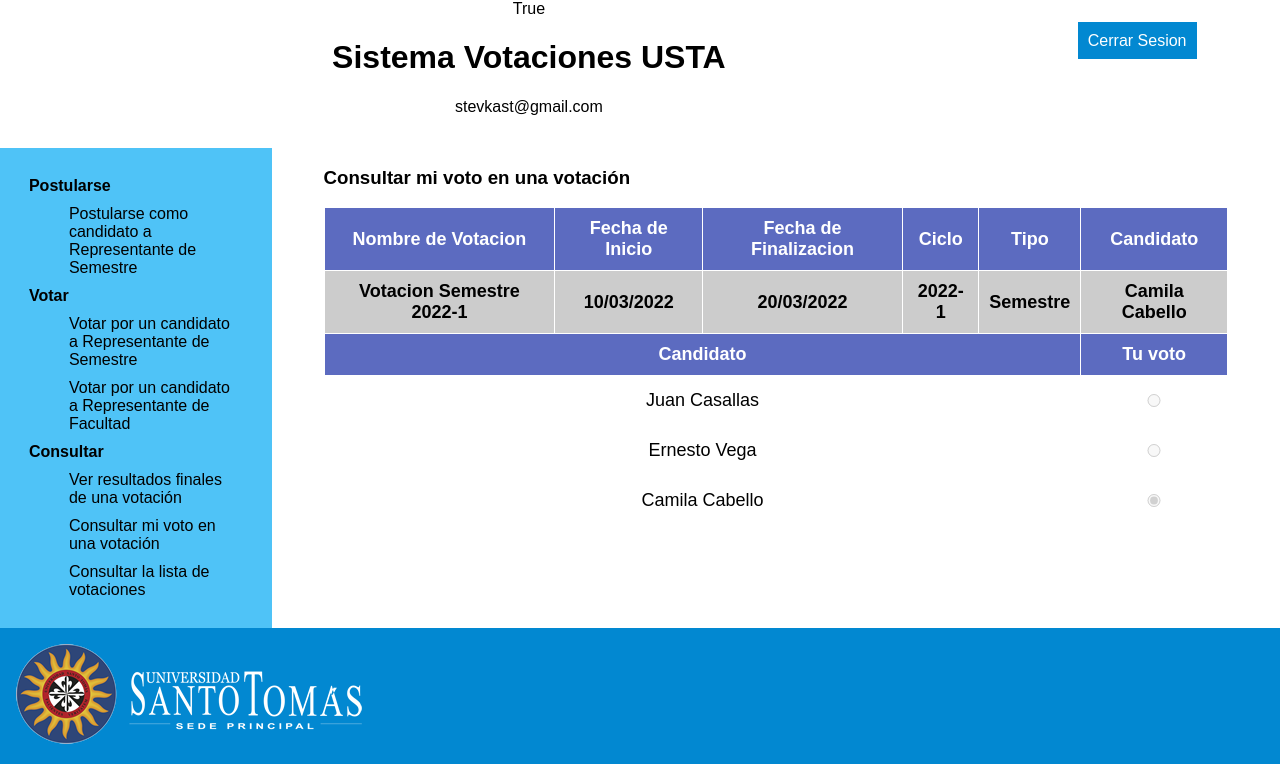
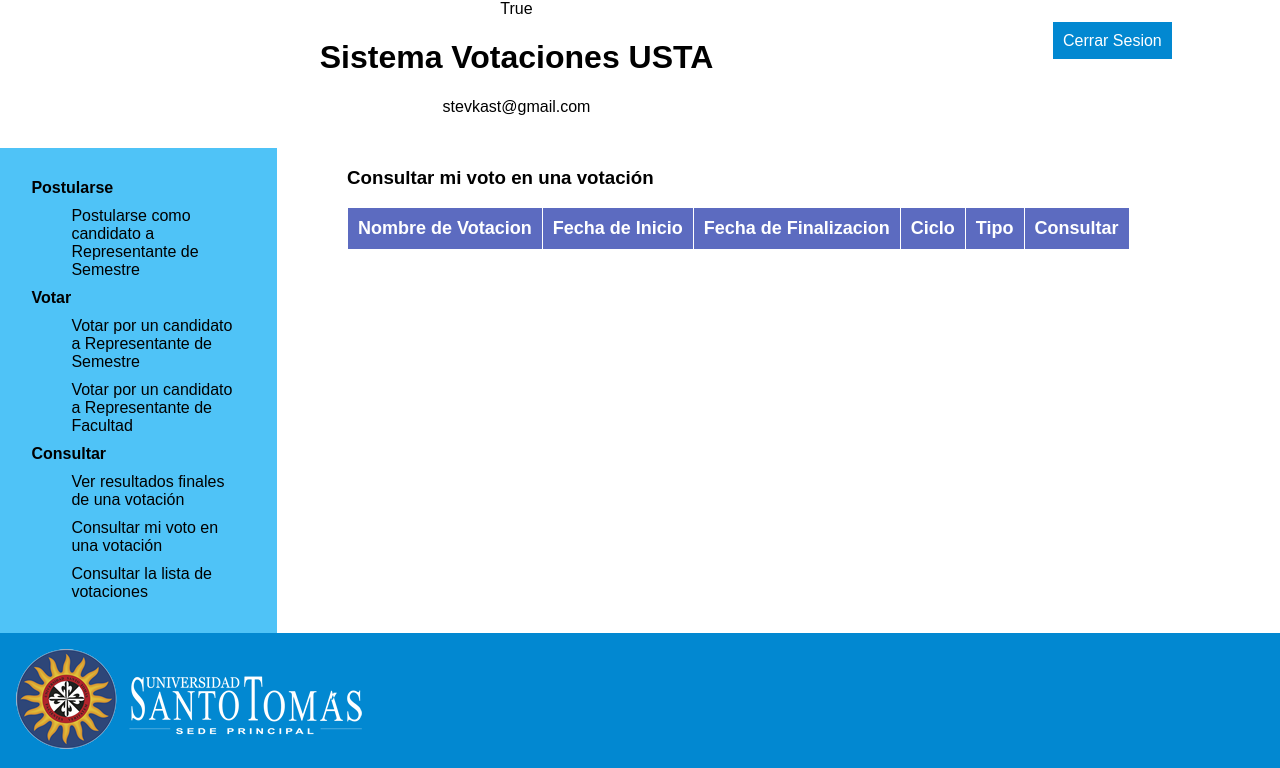
Before and after one commit to stev-kast/votaciones_usta, a Django app: page /consultMyVote/ in a window 1280 px wide. Shown: the top 768 px of the page. Run offline with Django 4.2, Linux system fonts and the light colour scheme; a user stored in the database is signed in; data comes from the database, SQL or seed files in the repository; both versions use the stored data as it was after the commit; lists and menus that the app fills with data are empty.

Commit message:
Sistema de votacion completo (Se puede votar, consultar votaciones en las que se ha participado y denegar la participacion en votaciones en las que ya se haya votado)

```diff
--- a/proyects/votaciones_usta/app_votaciones/templates/consultMyVote.html
+++ b/proyects/votaciones_usta/app_votaciones/templates/consultMyVote.html
@@ -11,45 +11,29 @@
       <th>Fecha de Finalizacion</th>
       <th>Ciclo</th>
       <th>Tipo</th>
-      <th>Candidato</th>
+      <th>Consultar</th>
     </tr>
   </thead>
   <tbody>
-  <tbody class="toggle">
+    {% if votaciones %}
+    {% for votacion in votaciones %}
     <tr>
-      <td>Votacion Semestre 2022-1</td>
-      <td>10/03/2022</td>
-      <td>20/03/2022</td>
-      <td>2022-1</td>
+      <td>{{ votacion.nombre }}</td>
+      <td>{{ votacion.start_date }}</td>
+      <td>{{ votacion.end_date }}</td>
+      <td> Update Model! </td>
+      {% if votacion.idTipo_id == 1 %}
       <td>Semestre</td>
-      <td>Camila Cabello</td>
+      {% else %}
+      <td>Facultad</td>
+      {% endif %}
+      <form action="{% url 'app:listCandidates' %}" method="post">
+        {% csrf_token %}
+        <td><button type="submit" name='id' value={{votacion.id}}>Consultar</button></td>
+      </form>
     </tr>
-  </tbody>
-  <tbody class="hidden">
-    <tr>
-      <thead>
-        <tr>
-          <th colspan="5">Candidato</th>
-          <th>Tu voto</th>
-        </tr>
-      </thead>
-  <tbody>
-    <tr>
-      <td colspan="5">Juan Casallas</td>
-      <td><input type="radio" disabled></td>
-    </tr>
-    <tr>
-      <td colspan="5">Ernesto Vega</td>
-      <td><input type="radio" disabled></td>
-    </tr>
-    <tr>
-      <td colspan="5">Camila Cabello</td>
-      <td><input type="radio" disabled checked></td>
-    </tr>
-  </tbody>
-  </tr>
-  </tbody>
-  </tbody>
+    {% endfor %}
+    {% endif %}  </tbody>
 </table>
 {% endblock %}
 <!-- https://codepen.io/andornagy/pen/gaGBZz -->
--- a/proyects/votaciones_usta/app_votaciones/views.py
+++ b/proyects/votaciones_usta/app_votaciones/views.py
@@ -229,11 +229,23 @@
                 idVotante=Estudiante.objects.get(id=votante),
                 fechaHora=datetime.now())
     voto.save()
-    print(voto)
-    return render(request, 'voteCycle.html')
+    return render(request, 'consultMyVote.html')
 
 @login_required
 def listCandidates(request):
+    # Se obtienen los votos de el usuario actual en todas las votaciones en las que ha participado
+    misVotos = list(Voto.objects.filter(idVotante=request.user.id).values())
+    # Se crea el candidatoVotado en caso de que el usuario autenticado ya haya votado en esta votacion
+    candidatoVotado = None
+    # Se verifica si alguno de los candidatos por los que el usuario ha votado tiene que ver con la votacion que se esta consultando actualmente
+    for voto in misVotos:
+        candidato = list(Candidato.objects.filter(id=voto["idCandidato_id"]).values())[0]
+        votacion = list(Votacion.objects.filter(id=candidato["idVotacion_id"]).values())[0]
+        # En caso de que alguna de las votaciones en las que el usuario ha participado sea la misma que se esta consultando se guarda el candidato por el cual voto
+        if votacion['id'] == int(request.POST['id']):
+            candidatoVotado = candidato
+
+    # Se obtienen los candidatos de la votacion que se esta consultando actualmente
     candidatos = list(Candidato.objects.filter(idVotacion=request.POST['id']))
     # Se obtienen los usuarios que son candidatos a la votacion
     estudiantes = []
@@ -241,7 +253,11 @@
         estudiantes.append({"nombre":list(User.objects.filter(id=i.idEstudiante_id).values())[0].get("first_name"),
                             "apellido":list(User.objects.filter(id=i.idEstudiante_id).values())[0].get("last_name"),
                             "propuesta":i.propuesta, "idCandidato":i.id})
+    # Se construye el objeto a enviar al template
     contexto = {'estudiantes': estudiantes}
+    # Si ya hay un candidato por el cual el usuario actual voto entonces se anexa a la informacion enviada al template
+    if candidato is not None:
+        contexto = {'estudiantes':estudiantes,'candidatoVotado':candidatoVotado}
     return render(request, 'listCandidates.html', contexto)
 
 
@@ -257,7 +273,13 @@
 
 @login_required
 def consultMyVote(request):
-    return render(request, 'consultMyVote.html')
+    misVotos = list(Voto.objects.filter(idVotante=request.user.id).values())
+    votaciones = []
+    for voto in misVotos:
+        candidato = list(Candidato.objects.filter(id=voto["idCandidato_id"]).values())[0]
+        votaciones.append(list(Votacion.objects.filter(id=candidato["idVotacion_id"]).values())[0])
+    contexto = {"votaciones":votaciones}
+    return render(request, 'consultMyVote.html',contexto)
 
 @login_required
 def consultVotingListStudent(request):
```
Also changed, not shown: proyects/votaciones_usta/app_votaciones/templates/listCandidates.html (+12 -1 lines), proyects/votaciones_usta/db.sqlite3.
